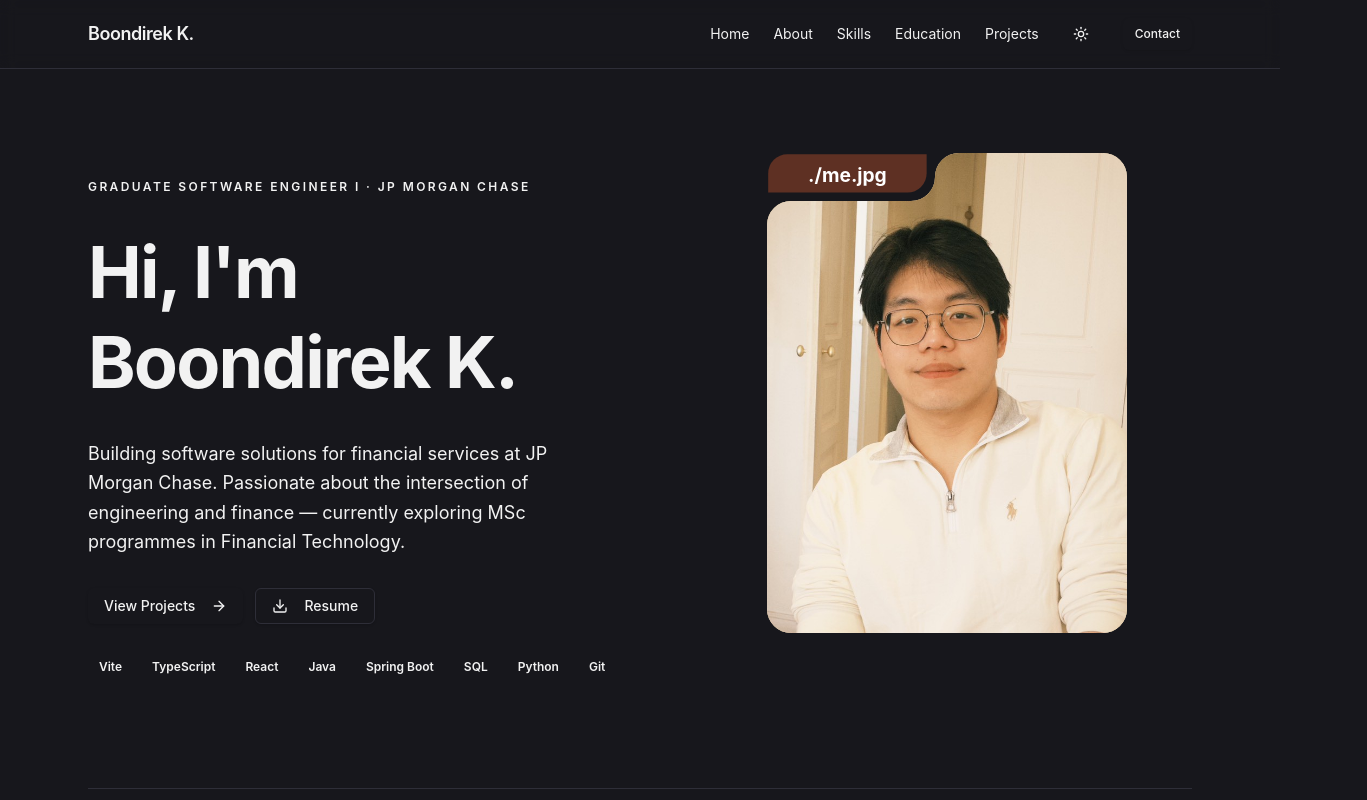
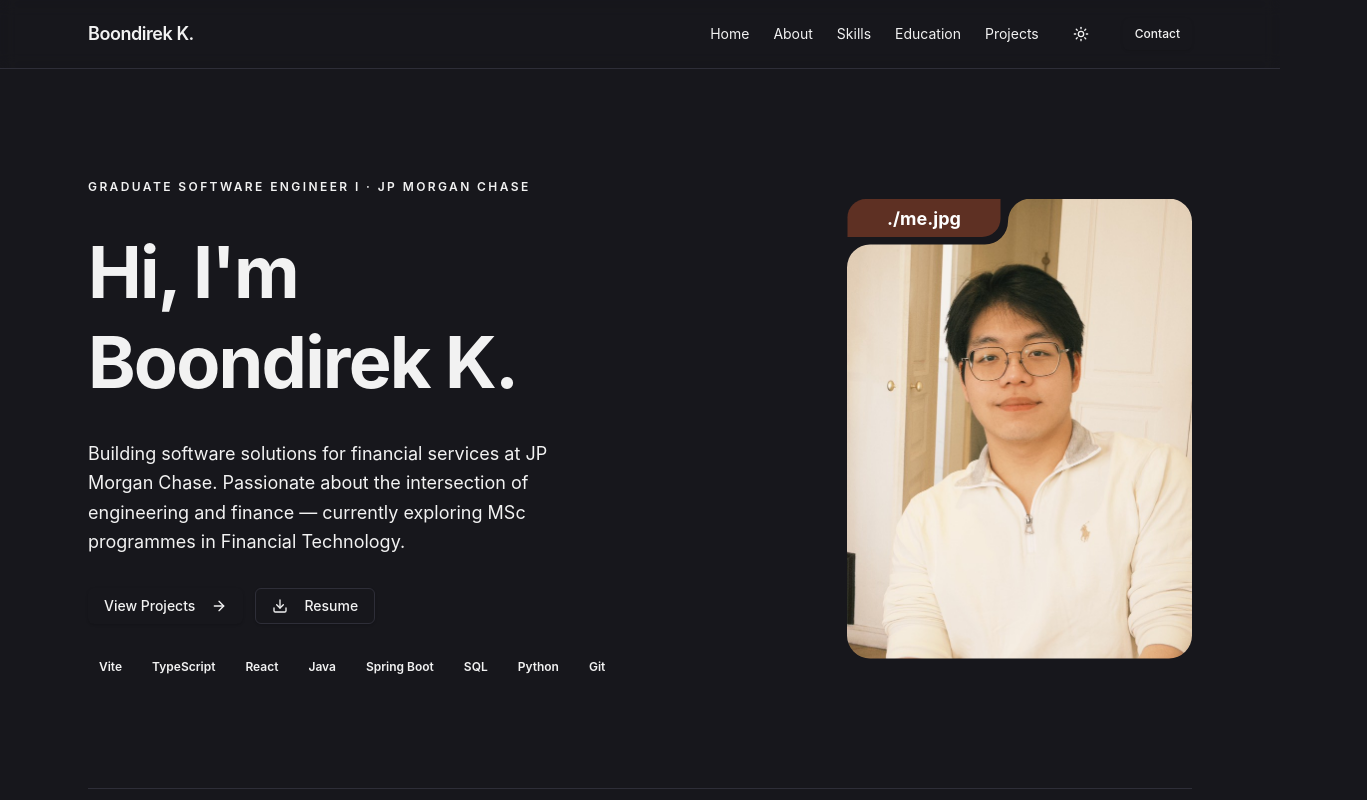
Before and after one commit to Boondirek-Kanjanapongporn/my-website2.0, a React (Vite) app: page / in a window 1280 px wide. Shown: the whole page, 1367 px wide, since content can reach past the window. Built offline with nearby package versions, Linux system fonts and the light colour scheme.

Commit message:
fix photo issue

```diff
--- a/src/App.css
+++ b/src/App.css
@@ -1,7 +1,7 @@
-.photo-wrapper{
+.photo-wrapper {
   position: relative;
   display: inline-block;
-  scale: 2.4;
+  flex-shrink: 0;
 }
 
 .photo-title {
@@ -9,11 +9,11 @@
   top: 0px;
   left: 0;
   z-index: 10;
-  height: 17px;
-  width: 67px;
+  height: 39px;
+  width: 154px;
   background: #5e3023;
-  clip-path: inset(0.5px round 8px 0);
-  font-size: 8px;
+  clip-path: inset(0.5px round 18.4px 0);
+  font-size: 18px;
   font-weight: bold;
   color: white;
   display: flex;
@@ -24,20 +24,27 @@
 
 .photo-clip {
   position: relative;
-  width: 250px;
-  height: 230px;
-  scale: 1;
+  width: 345px;
+  height: 460px;
   clip-path: path(
-    "M 10,20 L 60,20 A 10,10 0,0,0 70,10 L 70,10 A 10,10 0,0,1 80,0 L 140,0 A 10,10 0,0,1 150,10 L 150,190 A 10,10 0,0,1 140,200 L 10,200 A 10,10 0,0,1 0,190 L 0,30 A 10,10 0,0,1 10,20 Z"
+    "M 23,46 L 138,46 A 23,23 0,0,0 161,23 L 161,23 A 23,23 0,0,1 184,0 L 322,0 A 23,23 0,0,1 345,23 L 345,437 A 23,23 0,0,1 322,460 L 23,460 A 23,23 0,0,1 0,437 L 0,69 A 23,23 0,0,1 23,46 Z"
   );
   overflow: hidden;
-  background-color: wheat;
 }
 
 .photo-clip img {
   width: 100%;
   height: 100%;
   object-fit: cover;
-  object-position: -60px -50px;
-  transform: scale(1.0);
+  object-position: -10px 20px;
+  scale: 1.6;
 }
+
+/* Mobile: shrink the photo */
+@media (max-width: 768px) {
+  .photo-wrapper {
+    scale:1;
+    width: min-content;
+    height: min-content;
+  }
+}
```
